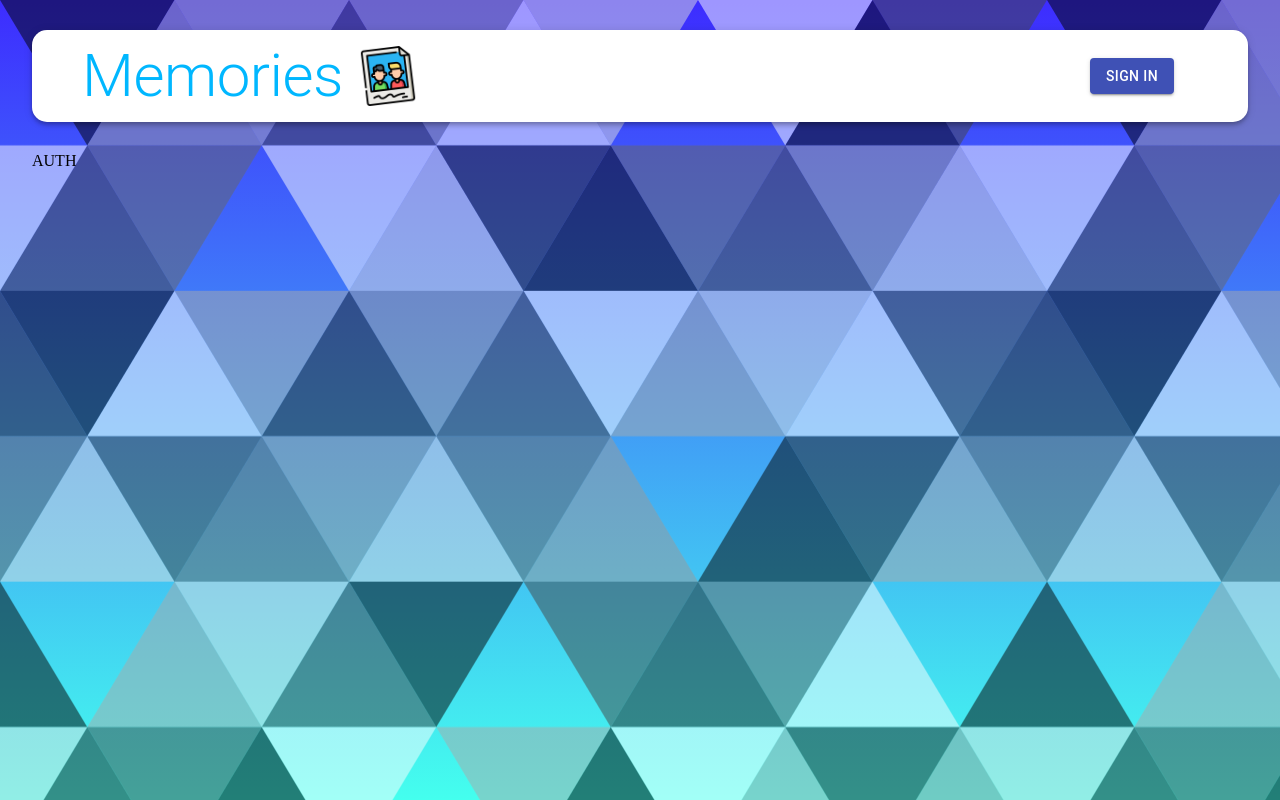
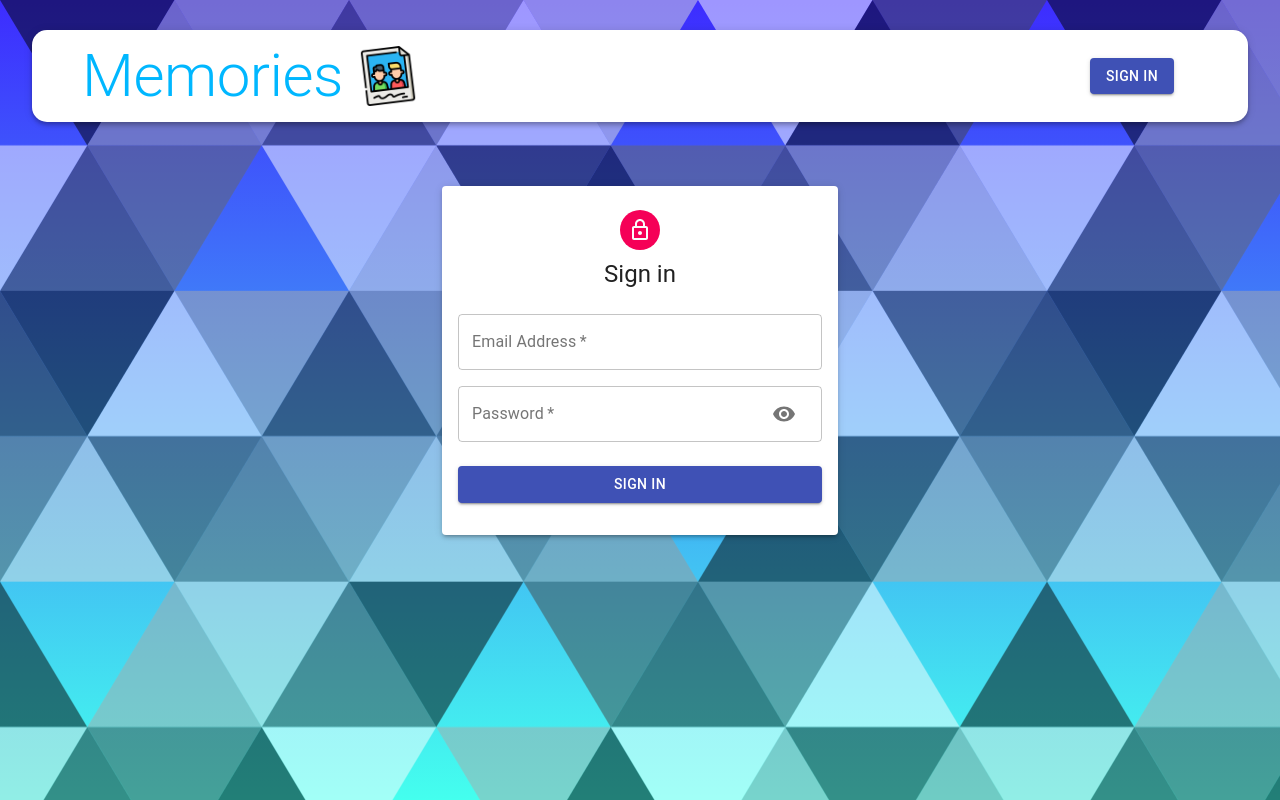
Before and after one commit to obomheire/memories-app-server, a React (Create React App) app in the folder client/: page /auth in a window 1280 px wide. Built offline with nearby package versions, Linux system fonts and the light colour scheme.

Commit message:
Login and Signup form Created

```diff
--- a/client/src/components/Auth/Auth.js
+++ b/client/src/components/Auth/Auth.js
@@ -1,7 +1,55 @@
+import { useState } from 'react';
+// import { useDispatch } from 'react-redux';
+import { Avatar, Button, Paper, Grid, Typography, Container} from '@material-ui/core';
+// import { useHistory } from 'react-router-dom';
+// import { GoogleLogin } from 'react-google-login';
+import LockOutlinedIcon from '@material-ui/icons/LockOutlined';
+import useStyles from './styles';
+import Input from './Input'
 
-const Auth = () => {
+
+    const Auth = () => {
+
+      const classes = useStyles()
+
+      const [showPassword, setShowPassword] = useState(false);
+      const handleShowPassword = () => setShowPassword((prevShowPassword) => !prevShowPassword)
+
+      const isSignup = false
+
+      const handleSubmit = () => {
+
+      }
+      const handleChange = () => {
+
+      }
+
+
   return (
-    <div>AUTH</div>
+    <Container component="main" maxWidth="xs">
+    <Paper className={classes.paper} elevation={3}>
+      <Avatar className={classes.avatar}>
+        <LockOutlinedIcon />
+      </Avatar>
+      <Typography component="h1" variant="h5">{ isSignup ? 'Sign up' : 'Sign in' }</Typography>
+      <form className={classes.form} onSubmit={handleSubmit}>
+        <Grid container spacing={2}>
+          { isSignup && (
+          <>
+            <Input name="firstName" label="First Name" handleChange={handleChange} autoFocus half />
+            <Input name="lastName" label="Last Name" handleChange={handleChange} half />
+          </>
+          )}
+          <Input name="email" label="Email Address" handleChange={handleChange} type="email" />
+          <Input name="password" label="Password" handleChange={handleChange} type={showPassword ? 'text' : 'password'} handleShowPassword={handleShowPassword} />
+          { isSignup && <Input name="confirmPassword" label="Repeat Password" handleChange={handleChange} type="password" /> }
+        </Grid>
+        <Button type="submit" fullWidth variant="contained" color="primary" className={classes.submit}>
+          { isSignup ? 'Sign Up' : 'Sign In' }
+        </Button>
+      </form>
+     </Paper>
+    </Container>
   )
 }
 
--- /dev/null
+++ b/client/src/components/Auth/Input.js
@@ -0,0 +1,30 @@
+import { TextField, Grid, InputAdornment, IconButton } from '@material-ui/core';
+
+import Visibility from '@material-ui/icons/Visibility';
+import VisibilityOff from '@material-ui/icons/VisibilityOff';
+
+const Input = ({ name, handleChange, label, half, autoFocus, type, handleShowPassword }) => (
+  <Grid item xs={12} sm={half ? 6 : 12}>
+    <TextField
+      name={name}
+      onChange={handleChange}
+      variant="outlined"
+      required
+      fullWidth
+      label={label}
+      autoFocus={autoFocus}
+      type={type}
+      InputProps={name === 'password' ? {
+        endAdornment: (
+          <InputAdornment position="end">
+            <IconButton onClick={handleShowPassword}>
+              {type === 'password' ? <Visibility /> : <VisibilityOff />}
+            </IconButton>
+          </InputAdornment>
+        ),
+      }: null}
+    />
+  </Grid>
+);
+
+export default Input;
--- a/client/src/components/Auth/styles.js
+++ b/client/src/components/Auth/styles.js
@@ -0,0 +1,30 @@
+import { makeStyles } from '@material-ui/core/styles';
+
+export default makeStyles((theme) => ({
+  paper: {
+    marginTop: theme.spacing(8),
+    display: 'flex',
+    flexDirection: 'column',
+    alignItems: 'center',
+    padding: theme.spacing(2),
+  },
+  root: {
+    '& .MuiTextField-root': {
+      margin: theme.spacing(1),
+    },
+  },
+  avatar: {
+    margin: theme.spacing(1),
+    backgroundColor: theme.palette.secondary.main,
+  },
+  form: {
+    width: '100%', // Fix IE 11 issue.
+    marginTop: theme.spacing(3),
+  },
+  submit: {
+    margin: theme.spacing(3, 0, 2),
+  },
+  googleButton: {
+    marginBottom: theme.spacing(2),
+  },
+}));
```
